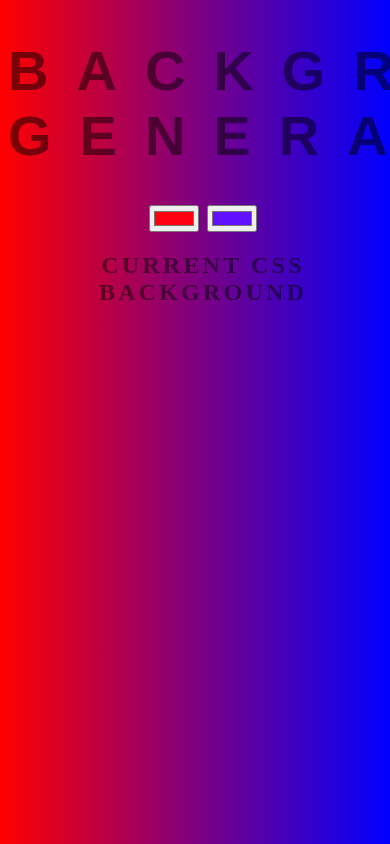
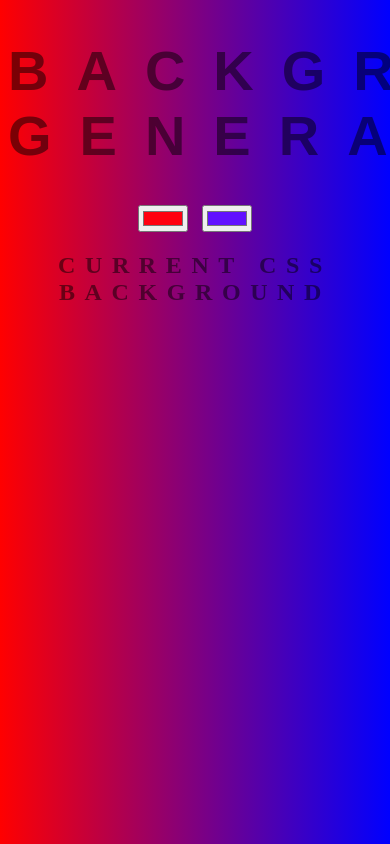
Before and after one commit to Retro1055/Background-generator, a plain HTML site: page index.html in a window 390 px wide. Shown: the top 844 px of the page. Drawn offline with Linux system fonts and the light colour scheme.

Commit message:
css file updated

```diff
--- a/style.css
+++ b/style.css
@@ -22,9 +22,3 @@ h3{
 	text-transform: none;
 	letter-spacing: 0.1;
 }
-@media only screen and (max-width: 600px) {
-  body {
-    letter-spacing: .2em;
-    width: 100%;
-  }
-}
```
